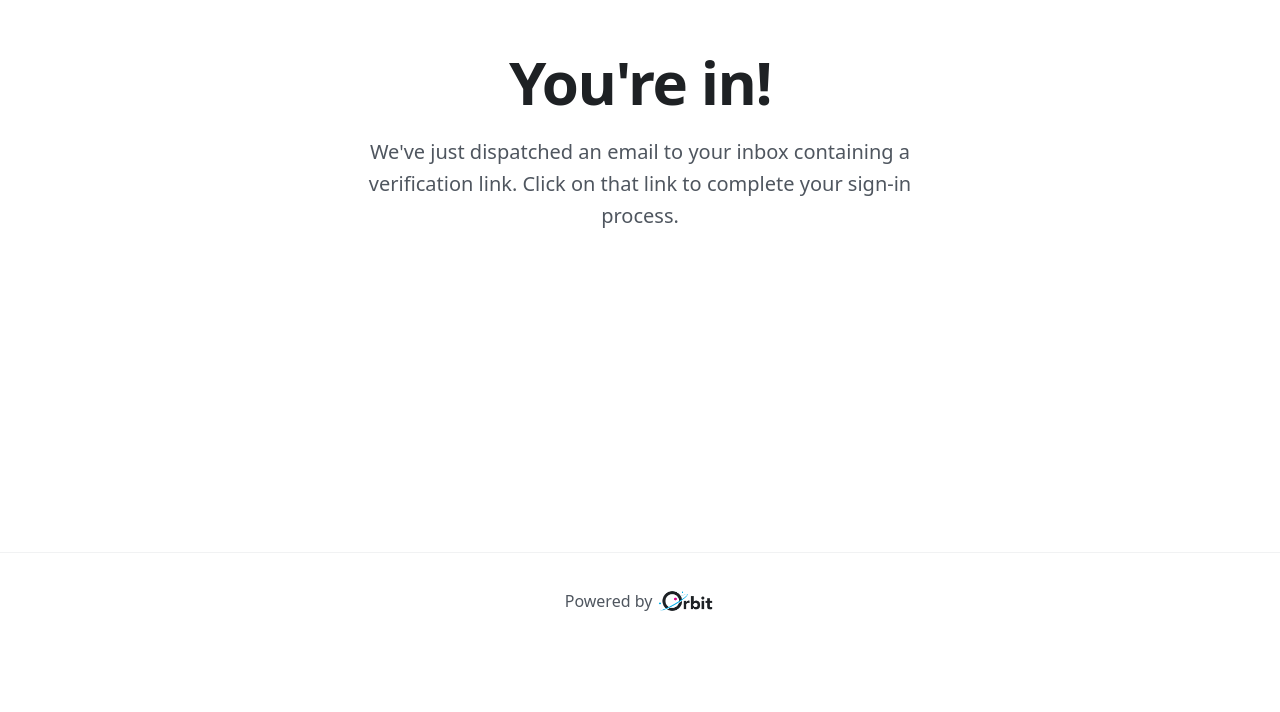
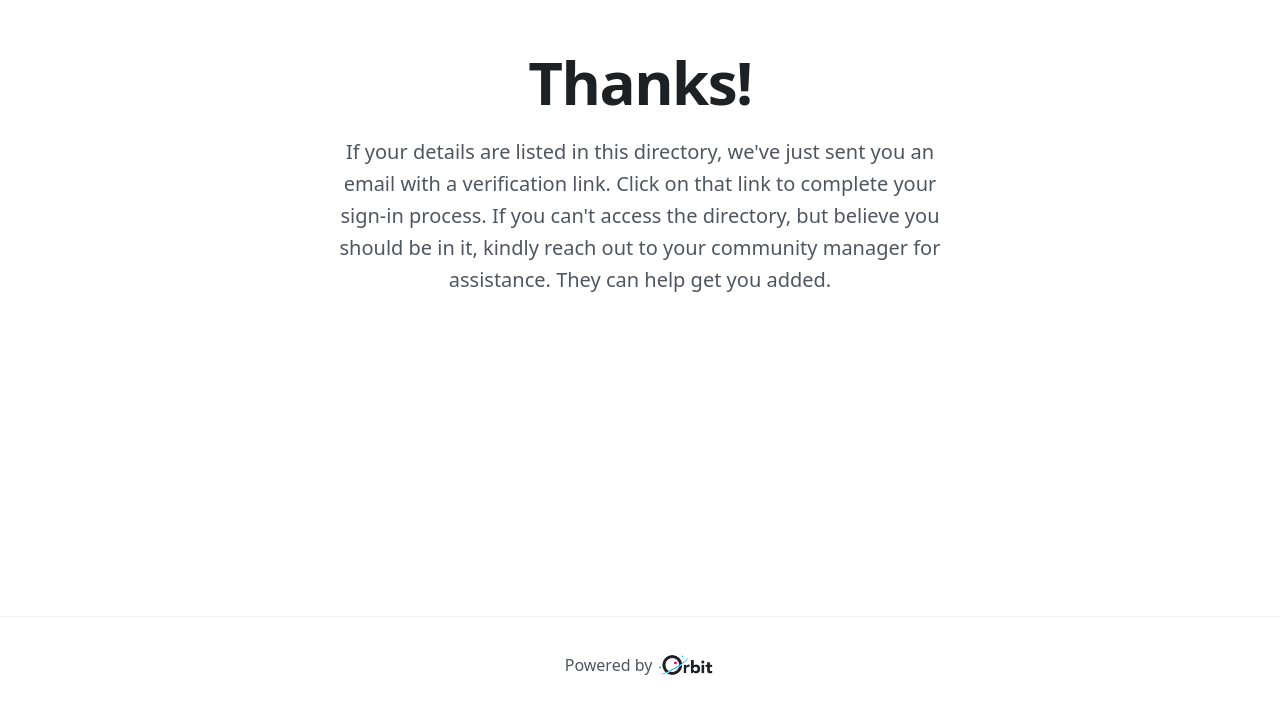
Before and after one commit to orbit-love/satellite-app-template, a Next.js app: page /auth/verify-request in a window 1280 px wide. Shown: the part 204-916 px from the top of the page. Before the commit the page ends 852 px from the top, so only its background shows below. Built offline with nearby package versions, Linux system fonts and the light colour scheme; no server answers.

Commit message:
Redirecting to verification page instead of exposing members ind irectory

```diff
--- a/pages/auth/error.js
+++ b/pages/auth/error.js
@@ -7,17 +7,18 @@ export default function VerifyRequest() {
   const router = useRouter();
   const { error } = router.query;
 
+  // If member shouldn't have access to the repository, show
+  // them the same screen as if they had signed in successfully
+  // - this is so we don't expose which emails are listed on the directory
+  if (error === "AccessDenied") {
+    router.replace("/auth/verify-request");
+  }
+
   let title, preamble;
 
   // Set relevant error message for each of the error types listed in
   // https://next-auth.js.org/configuration/pages#error-page
   switch (error) {
-    case "AccessDenied":
-      title = "Access denied";
-      preamble = `You don't have access to this directory.
-        If you believe this is an error, please contact your
-        community manager who will be able to resolve this.`;
-      break;
     case "Verification":
       title = "Invalid link";
       preamble =
--- a/pages/auth/verify-request.js
+++ b/pages/auth/verify-request.js
@@ -4,12 +4,15 @@ export default function VerifyRequest() {
   return (
     <AuthLayout>
       <h1 className="text-4xl font-bold tracking-tight text-gray-900 sm:text-6xl dark:text-white">
-        You're in!
+        Thanks!
       </h1>
 
       <p className="mt-6 text-xl leading-8 text-gray-600 dark:text-gray-200">
-        We've just dispatched an email to your inbox containing a verification
-        link. Click on that link to complete your sign-in process.
+        If your details are listed in this directory, we've just sent you an
+        email with a verification link. Click on that link to complete your
+        sign-in process. If you can't access the directory, but believe you
+        should be in it, kindly reach out to your community manager for
+        assistance. They can help get you added.
       </p>
     </AuthLayout>
   );
```
